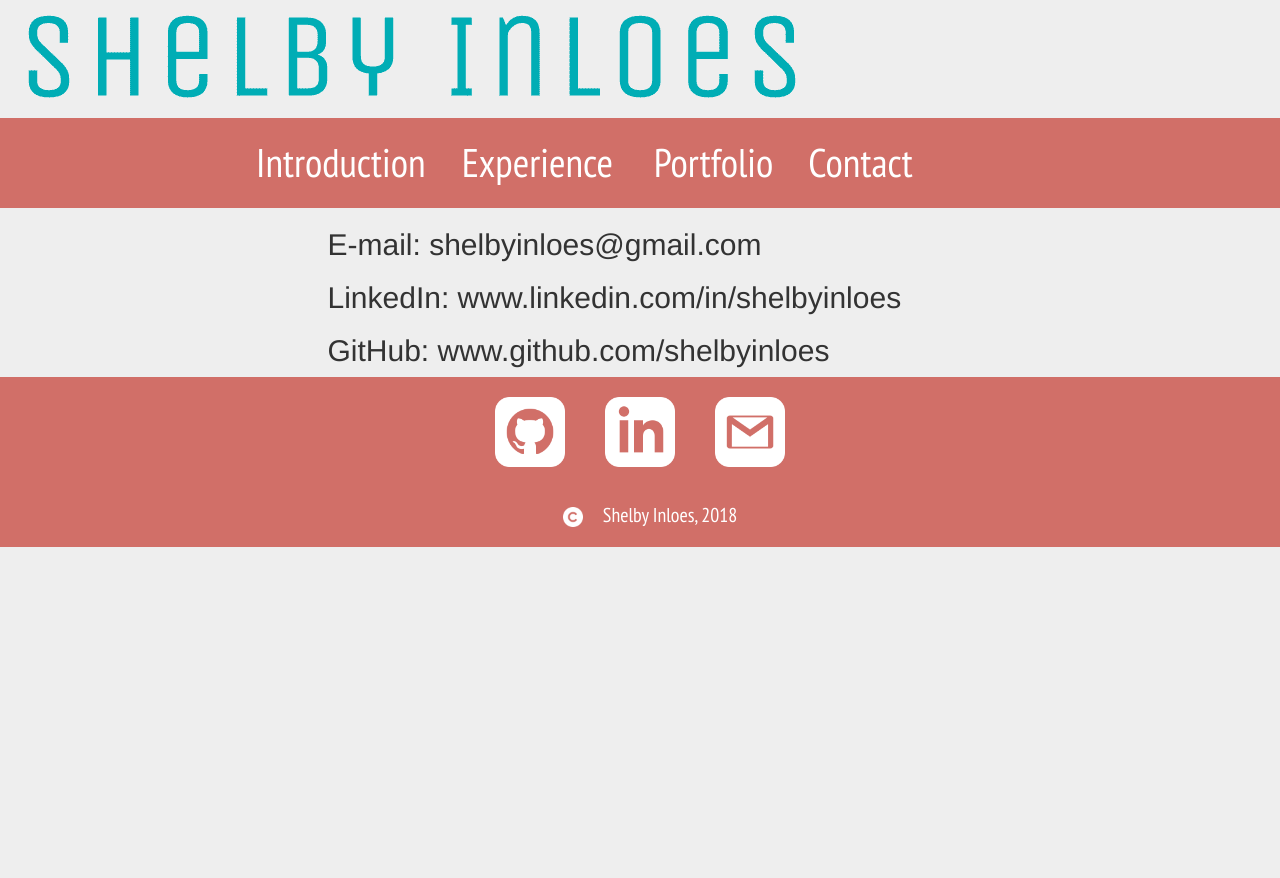
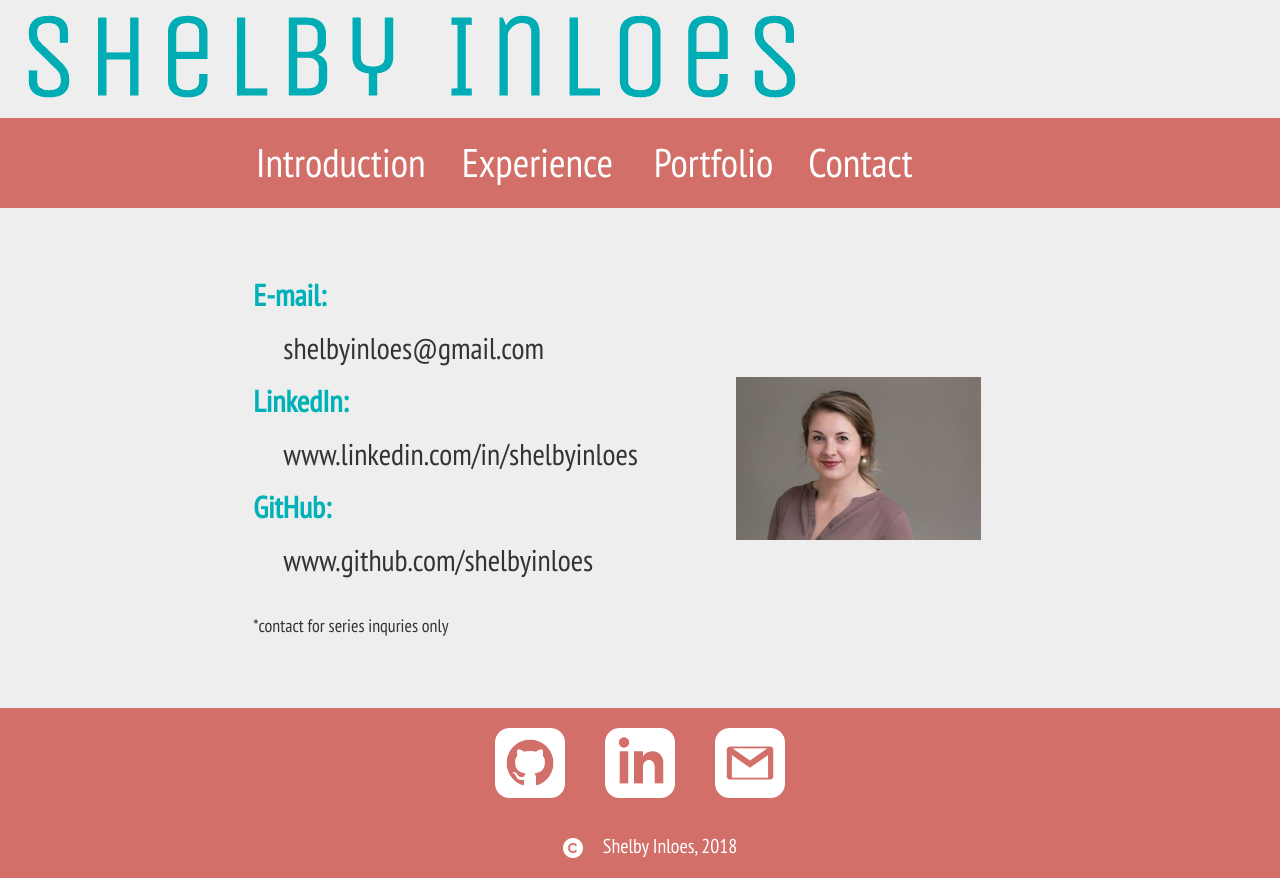
Before and after one commit to shelbyinloes/shelbys-portfolio, a React (Create React App) app: page /contact in a window 1280 px wide. Before the commit the page ends 800 px from the top, so only its background shows below. Built offline with nearby package versions, Linux system fonts and the light colour scheme.

Commit message:
small additions

```diff
--- a/src/App.js
+++ b/src/App.js
@@ -11,16 +11,13 @@ import Home from './components/Home.js';
 import Contact from './components/Contact.js';
 import { BrowserRouter, Route, Switch } from 'react-router-dom';
 
-const content = {
-  flex: 1
-}
 
 class App extends Component {
   render() {
     return (
       <BrowserRouter>
       <div>
-      <Grid style={content} fluid>
+      <Grid fluid>
           <Row>
             <Header />
           </Row>
--- a/src/components/Contact.js
+++ b/src/components/Contact.js
@@ -1,17 +1,42 @@
 import React, {Component} from "react";
 import {Row, Col} from "react-bootstrap";
+import headshot from "../images/headshot.jpg";
 
+const bold = {
+    fontWeight: 'bold',
+    color: '#00B2B8'
+}
 
+const info = {
+    paddingLeft: '30px'
+}
+
+const conCon = {
+   padding: '50px',
+   fontFamily: "'PT Sans Narrow', sans-serif"
+}
+
+const photoCon = {
+    display: 'flex',
+    alignItems: 'center',
+    justifyContent: 'center',
+    height: '500px'
+}
 
 class Contact extends Component {
   render(){
     return(
       <div>
         <Row>
-          <Col mdOffset={3} md={6}>
-            <h2>E-mail: shelbyinloes@gmail.com</h2>
-            <h2>LinkedIn: www.linkedin.com/in/shelbyinloes</h2>
-            <h2>GitHub: www.github.com/shelbyinloes</h2>
+          <Col mdOffset={2} md={4} style={conCon}>
+            <h2 style={bold}>E-mail:</h2><h2 style={info}>shelbyinloes@gmail.com</h2>
+            <h2 style={bold}>LinkedIn:</h2><h2 style={info}>www.linkedin.com/in/shelbyinloes</h2>
+            <h2 style={bold}>GitHub:</h2><h2 style={info}>www.github.com/shelbyinloes</h2>
+            <br></br><h4>*contact for series inquries only
+            </h4>
+          </Col>
+          <Col md={4} style={photoCon}>
+            <img src={headshot} alt={"Shelby's headshot"} />
           </Col>
         </Row>
       </div>
```
Also changed, not shown: src/images/headshot.jpg (added).
